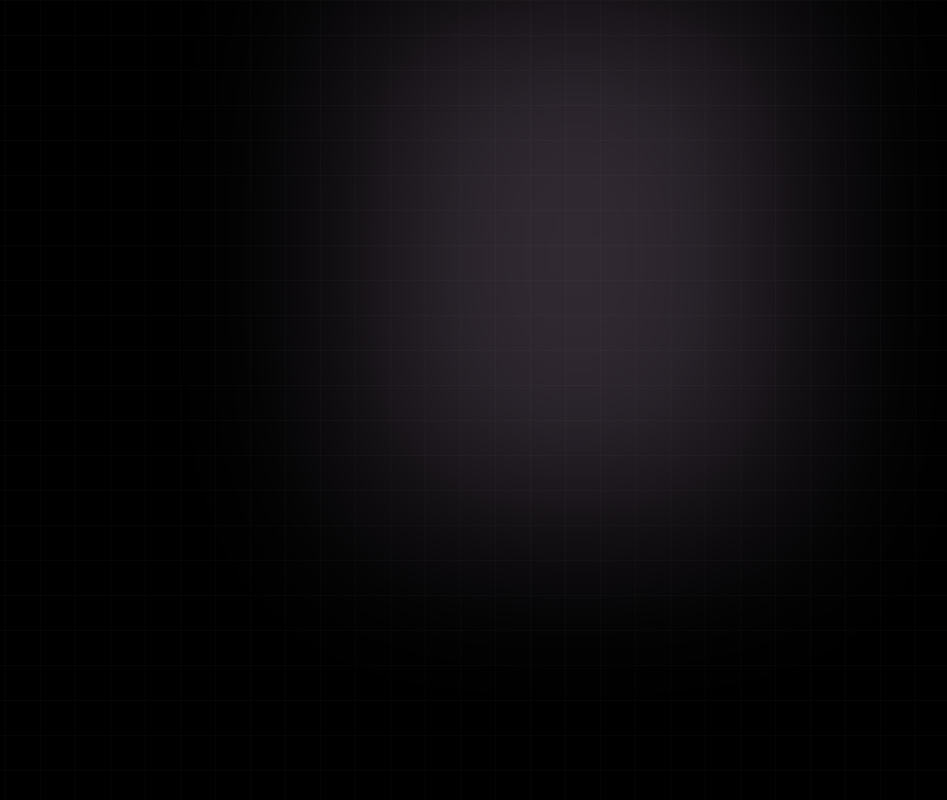
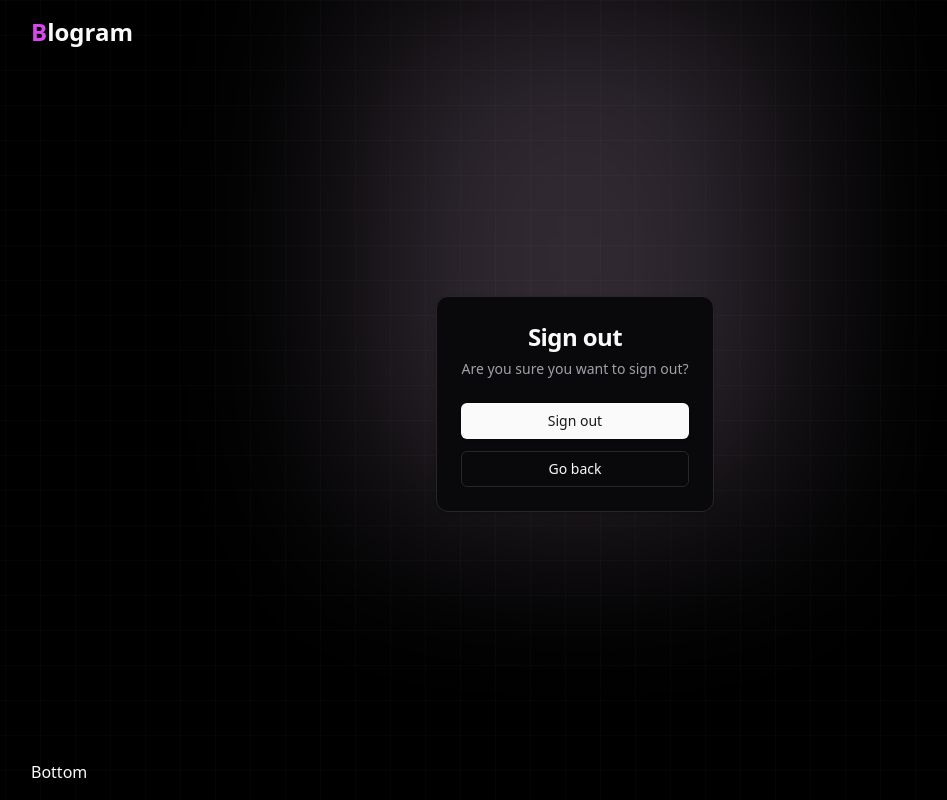
Before and after one commit to ManjinderSingh3/Blogram, a React (Vite) app in the folder frontend/: page /sign-out in a window 1280 px wide. Before the commit this address had no page. Shown: the whole page, without its empty margins (65-1012 px from the left). Built offline with nearby package versions, Linux system fonts and the light colour scheme.

Commit message:
Created Signout route and code cleaning

```diff
--- a/frontend/src/App.tsx
+++ b/frontend/src/App.tsx
@@ -1,5 +1,6 @@
 import { Signin } from "./components/auth/Signin";
 import { Signup } from "./components/auth/Signup";
+import { Signout } from "./components/auth/Signout";
 import { MovingBeam } from "./components/moving-beam";
 import { BrowserRouter, Routes, Route } from "react-router-dom";
 import { LandingPage } from "./components/landing-page";
@@ -20,6 +21,7 @@ function App() {
               <Route path="/" element={<LandingPage />} />
               <Route path="/sign-up" element={<Signup />} />
               <Route path="/sign-in" element={<Signin />} />
+              <Route path="/sign-out" element={<Signout />} />
               <Route path="/moving-beam" element={<MovingBeam />} />
               <Route path="/mobile-navbar" element={<NavbarMobile />} />
             </Routes>
--- a/frontend/src/components/Navbar.tsx
+++ b/frontend/src/components/Navbar.tsx
@@ -74,6 +74,9 @@ export const Navbar = () => {
           <Link to="/sign-up">
             <Button className="hover:bg-white hover:text-black">Signup</Button>
           </Link>
+          <Link to="/sign-out">
+            <Button>Signout</Button>
+          </Link>
           <ToggleThemes />
         </div>
       </div>
--- a/frontend/src/components/auth/Signin.tsx
+++ b/frontend/src/components/auth/Signin.tsx
@@ -8,14 +8,16 @@ import {
 import { Button } from "@/shadcn-components/ui/button";
 import { Label } from "@/shadcn-components/ui/label";
 import { Input } from "@/shadcn-components/ui/input";
-import { Link } from "react-router-dom";
+import { Link, useNavigate } from "react-router-dom";
 import { useState } from "react";
 import axios from "axios";
 import { BACKEND_URL } from "@/config";
 
 export const Signin = () => {
+  //TODO Handle Server side errors using React Hook Form
   const [username, setUsername] = useState("");
   const [password, setPassword] = useState("");
+  const navigate = useNavigate();
   return (
     <div className="flex flex-col min-h-screen py-4">
       <div className="text-2xl font-bold">
@@ -53,11 +55,18 @@ export const Signin = () => {
             />
           </div>
           <div className="px-6">
-            <Button className="w-full mt-4" onClick={async ()=>{
-              const response = await axios.post(`${BACKEND_URL}/api/user/signin`,{
-                username,password
-              })
-            }}>Sign In</Button>
+            <Button
+              className="w-full mt-4"
+              onClick={async () => {
+                await axios.post(`${BACKEND_URL}/api/user/signin`, {
+                  username,
+                  password,
+                });
+                navigate("/");
+              }}
+            >
+              Sign In
+            </Button>
           </div>
           <CardFooter>
             <div className="mt-4 text-sm text-muted-foreground">
--- a/frontend/src/components/auth/Signout.tsx
+++ b/frontend/src/components/auth/Signout.tsx
@@ -0,0 +1,56 @@
+import {
+  Card,
+  CardDescription,
+  CardHeader,
+  CardTitle,
+  CardContent,
+} from "@/shadcn-components/ui/card";
+import { Button, buttonVariants } from "@/shadcn-components/ui/button";
+import { Link, useNavigate } from "react-router-dom";
+
+export const Signout = () => {
+  const navigate = useNavigate();
+  return (
+    <div className="flex flex-col min-h-screen py-4">
+      <div className="text-2xl font-bold">
+        <Link to="/">
+          <span className="text-fuchsia-500">B</span>logram
+        </Link>
+      </div>
+      <div className="flex-grow flex items-center justify-center">
+        <Card>
+          <CardHeader>
+            <CardTitle className="text-2xl text-center">Sign out</CardTitle>
+            <CardDescription>
+              Are you sure you want to sign out?
+            </CardDescription>
+          </CardHeader>
+          <CardContent>
+            <Button
+              className="w-full mb-3"
+              onClick={() => {
+                localStorage.setItem("token", "");
+                navigate("/");
+              }}
+            >
+              Sign out
+            </Button>
+            <Link to="/">
+              <div
+                className={buttonVariants({
+                  variant: "outline",
+                  className: "w-full",
+                })}
+              >
+                Go back
+              </div>
+            </Link>
+          </CardContent>
+        </Card>
+      </div>
+      <div>
+        Bottom
+      </div>
+    </div>
+  );
+};
--- a/frontend/src/components/auth/Signup.tsx
+++ b/frontend/src/components/auth/Signup.tsx
@@ -8,14 +8,16 @@ import {
 import { Button } from "@/shadcn-components/ui/button";
 import { Label } from "@/shadcn-components/ui/label";
 import { Input } from "@/shadcn-components/ui/input";
-import { Link } from "react-router-dom";
+import { Link, useNavigate } from "react-router-dom";
 import axios from "axios";
 import { useState } from "react";
 import { BACKEND_URL } from "@/config";
 
 export const Signup = () => {
+  //TODO: Handle server side errors using React Hook Form
   const [username, setUsername] = useState("");
   const [password, setPassword] = useState("");
+  const navigate = useNavigate();
   return (
     <div className="flex flex-col min-h-screen py-4">
       <div className="text-2xl font-bold">
@@ -63,7 +65,10 @@ export const Signup = () => {
                     password,
                   }
                 );
-                localStorage.setItem("token", response.data.token);
+                // Method 1 : Store JWT token in browser's local storage
+                localStorage.setItem("token", response.data.JWT_Token);
+                // Method 2 : Cookies
+                navigate("/");
               }}
             >
               Create Account
```
Also changed, not shown: frontend/src/components/create-blog.tsx (added).
